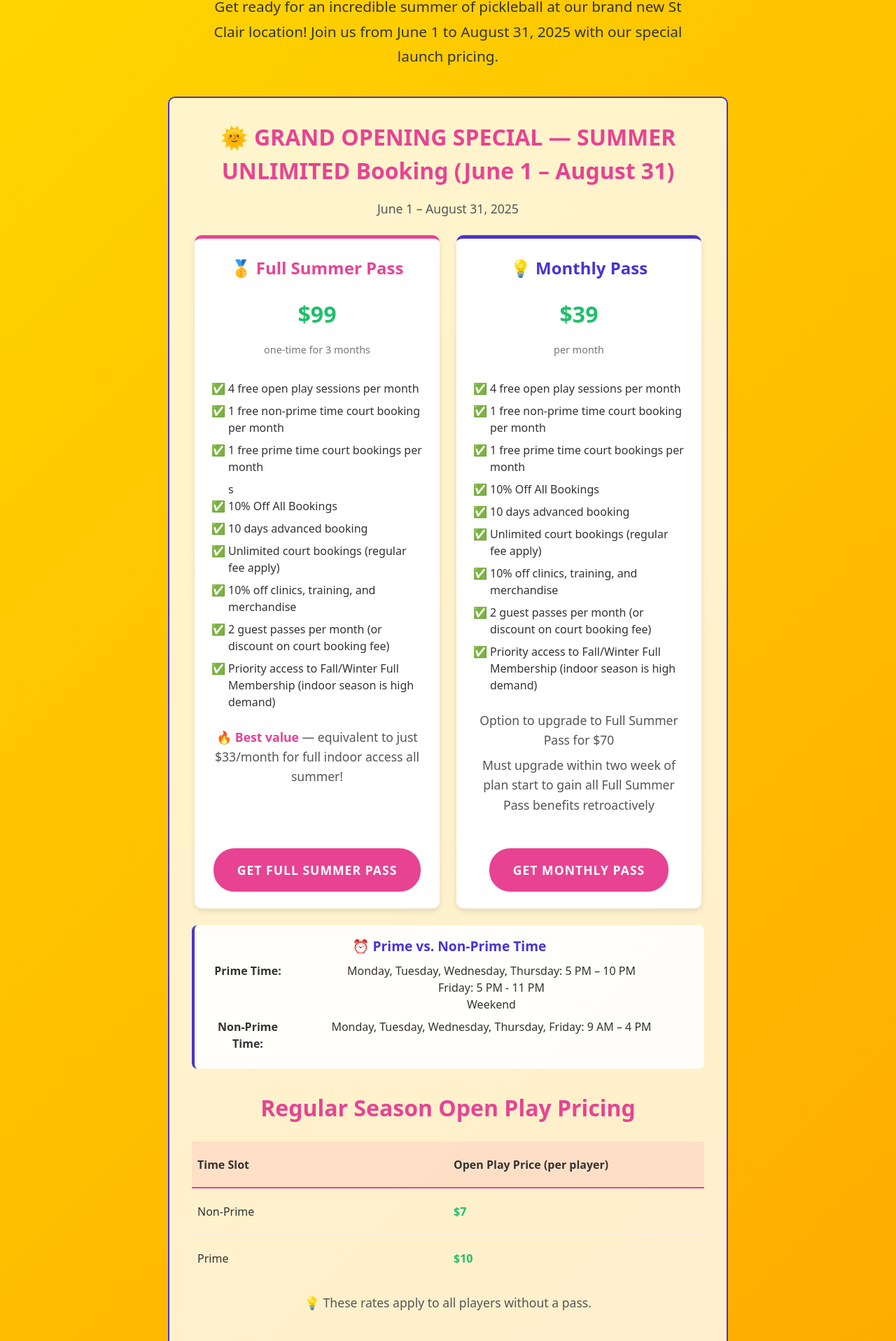
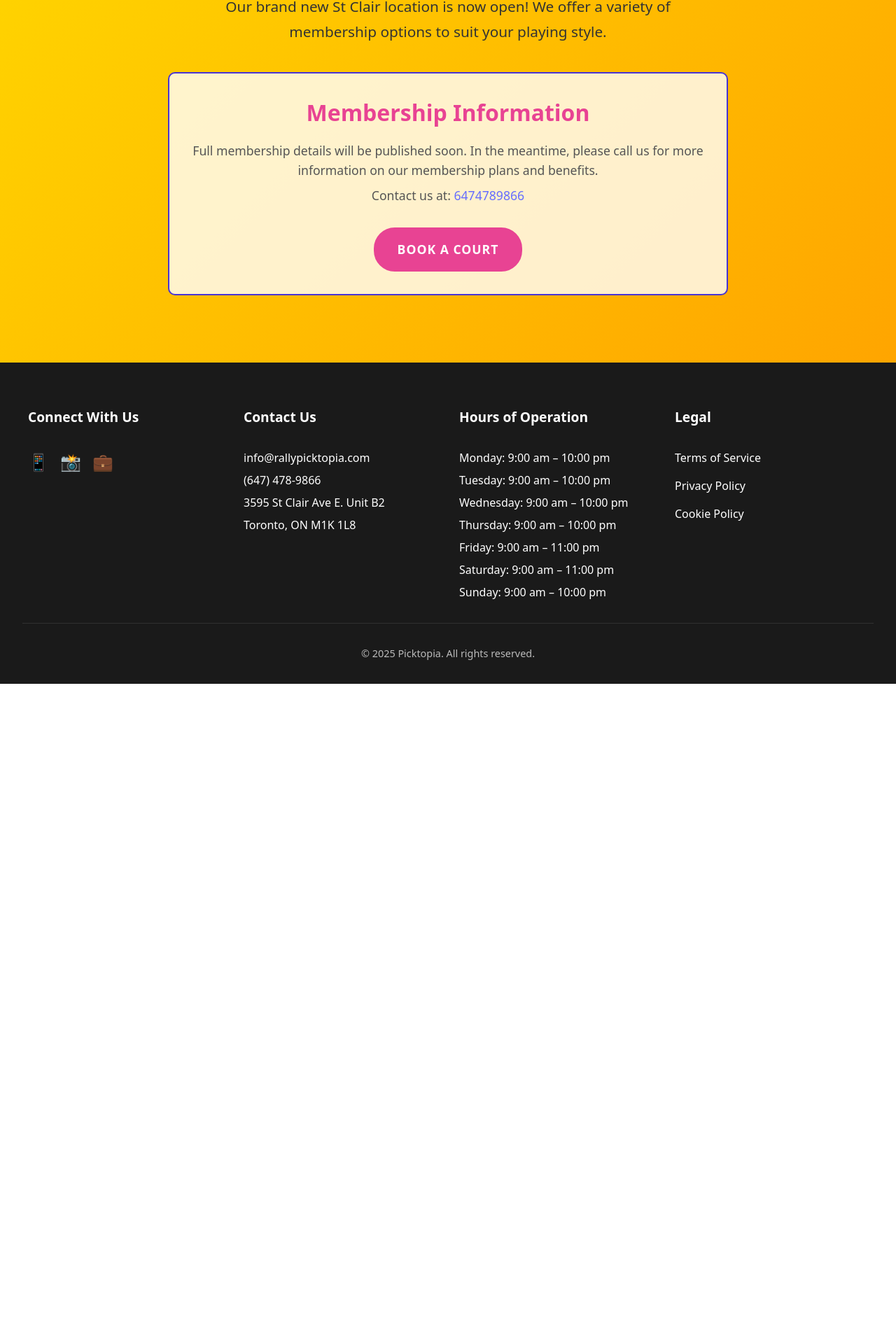
Before and after one commit to supertimmyh/picktopia_landing_page, a React (Vite) app: page / in a window 1280 px wide. Shown: the part 755-2671 px from the top of the page at 70% size. After the commit the page ends 1732 px from the top, so only its background shows below. Built offline with nearby package versions, Linux system fonts and the light colour scheme.

Commit message:
Remove the soft opening sign up and grand opening promotion. Update the social media, phone number, and email address

```diff
--- a/src/App.jsx
+++ b/src/App.jsx
@@ -8,7 +8,7 @@ import HeroSection from './components/HeroSection'; // Changed to HeroSection
 // import PrivateEvents from './components/PrivateEvents'
 // import PromotionalOffer from './components/PromotionalOffer'
 import GrandOpening from './components/GrandOpening'; // Import the new component
-import SoftOpeningSignUp from './components/SoftOpeningSignUp'; // Import the soft opening signup page
+// Soft opening phase has passed
 import WaiverForm from './components/WaiverForm'; // Import the waiver form component
 import Footer from './components/Footer'
 import SignUp from './components/SignUp'
@@ -39,7 +39,6 @@ function App() {
           } />
           <Route path="/signup" element={<SignUp />} />
           <Route path="/signup/success" element={<SignUpSuccess />} />
-          <Route path="/soft-opening-signup" element={<SoftOpeningSignUp />} />
           <Route path="/waiver" element={<WaiverForm />} />
         </Routes>
         <Footer />
--- a/src/components/Footer.jsx
+++ b/src/components/Footer.jsx
@@ -83,18 +83,17 @@ const Footer = () => {
         <Column>
           <Title>Connect With Us</Title>
           <SocialLinks>
-            <SocialIcon href="#" aria-label="Facebook">📱</SocialIcon>
-            <SocialIcon href="#" aria-label="Twitter">📨</SocialIcon>
-            <SocialIcon href="#" aria-label="Instagram">📸</SocialIcon>
-            <SocialIcon href="#" aria-label="LinkedIn">💼</SocialIcon>
+          <SocialIcon href="https://www.facebook.com/share/1AitgTBCBJ/?mibextid=wwXIfr" aria-label="Facebook">📱</SocialIcon>
+          <SocialIcon href="https://www.instagram.com/rally.picktopia" aria-label="Instagram">📸</SocialIcon>
+          <SocialIcon href="#" aria-label="LinkedIn">💼</SocialIcon>
           </SocialLinks>
         </Column>
 
         <Column>
           <Title>Contact Us</Title>
           <ContactInfo>
-            <ContactLink href="mailto:info@picktopia.com">info@rallypicktopia.com</ContactLink>
-            <ContactLink href="tel:+1234567890">(647) 478-9866</ContactLink>
+            <ContactLink href="mailto:info@rallypicktopia.com">info@rallypicktopia.com</ContactLink>
+            <ContactLink href="tel:+16474789866">(647) 478-9866</ContactLink>
             <div>3595 St Clair Ave E. Unit B2</div>
             <div>Toronto, ON M1K 1L8</div>
           </ContactInfo>
--- a/src/components/GrandOpening.jsx
+++ b/src/components/GrandOpening.jsx
@@ -245,125 +245,23 @@ const ButtonContainer = styled.div`
 
 const GrandOpening = () => {
   return (
-    <GrandOpeningSection>
+    <GrandOpeningSection id="membership">
       <Container>
-        <Header>🎉 Picktopia St Clair — Summer 2025 Launch 🎉</Header>
+        <Header>🎉 Welcome to Picktopia St Clair! 🎉</Header>
         <Description>
-          Get ready for an incredible summer of pickleball at our brand new St Clair location!
-          Join us from June 1 to August 31, 2025 with our special launch pricing.
+          Our brand new St Clair location is now open! We offer a variety of membership options to suit your playing style.
         </Description>
 
         <OfferDetailsContainer>
-          <OfferHeader>🌞 GRAND OPENING SPECIAL — SUMMER UNLIMITED Booking (June 1 – August 31)</OfferHeader>
-          <OfferText>June 1 – August 31, 2025</OfferText>
-
-          <PlanContainer>
-            <PlanCard featured={true}>
-              <PlanTitle featured={true}>🥇 Full Summer Pass</PlanTitle>
-              <PlanPrice>$99</PlanPrice>
-              <PlanSubtext>one-time for 3 months</PlanSubtext>
-
-              <BenefitList>
-                <BenefitItem>4 free open play sessions per month</BenefitItem>
-                <BenefitItem>1 free non-prime time court booking per month</BenefitItem>
-                <BenefitItem>1 free prime time court bookings per month</BenefitItem>s
-                <BenefitItem>10% Off All Bookings</BenefitItem>
-                <BenefitItem>10 days advanced booking</BenefitItem>
-                <BenefitItem>Unlimited court bookings (regular fee apply)</BenefitItem>
-                <BenefitItem>10% off clinics, training, and merchandise</BenefitItem>
-                <BenefitItem>2 guest passes per month (or discount on court booking fee)</BenefitItem>
-                <BenefitItem>Priority access to Fall/Winter Full Membership (indoor season is high demand)</BenefitItem>
-              </BenefitList>
-
-              <OfferText><strong>🔥 Best value</strong> — equivalent to just $33/month for full indoor access all summer!</OfferText>
-              <ButtonContainer>
-              <CTAButton href="https://app.gocourtplus.com/picktopia/login" target="_blank" rel="noopener noreferrer">GET FULL SUMMER PASS</CTAButton>
-              </ButtonContainer>
-            </PlanCard>
-
-            <PlanCard>
-              <PlanTitle>💡 Monthly Pass</PlanTitle>
-              <PlanPrice>$39</PlanPrice>
-              <PlanSubtext>per month</PlanSubtext>
-
-              <BenefitList>
-                <BenefitItem>4 free open play sessions per month</BenefitItem>
-                <BenefitItem>1 free non-prime time court booking per month</BenefitItem>
-                <BenefitItem>1 free prime time court bookings per month</BenefitItem>
-                <BenefitItem>10% Off All Bookings</BenefitItem>
-                <BenefitItem>10 days advanced booking</BenefitItem>
-                <BenefitItem>Unlimited court bookings (regular fee apply)</BenefitItem>
-                <BenefitItem>10% off clinics, training, and merchandise</BenefitItem>
-                <BenefitItem>2 guest passes per month (or discount on court booking fee)</BenefitItem>
-                <BenefitItem>Priority access to Fall/Winter Full Membership (indoor season is high demand)</BenefitItem>
-              </BenefitList>
-
-              <OfferText>Option to upgrade to Full Summer Pass for $70</OfferText>
-              <OfferText>Must upgrade within two week of plan start to gain all Full Summer Pass benefits retroactively</OfferText>
-              <ButtonContainer>
-              <CTAButton href="https://app.gocourtplus.com/picktopia/login" target="_blank" rel="noopener noreferrer">GET MONTHLY PASS</CTAButton>
-              </ButtonContainer>
-            </PlanCard>
-          </PlanContainer>
-
-          <TimeDefinition>
-            <TimeTitle>⏰ Prime vs. Non-Prime Time</TimeTitle>
-
-            <TimeRow>
-              <TimeLabel>Prime Time:</TimeLabel>
-              <TimeValue>Monday, Tuesday, Wednesday, Thursday: 5 PM – 10 PM<br />Friday: 5 PM - 11 PM<br />Weekend</TimeValue>
-            </TimeRow>
-
-            <TimeRow>
-              <TimeLabel>Non-Prime Time:</TimeLabel>
-              <TimeValue>Monday, Tuesday, Wednesday, Thursday, Friday: 9 AM – 4 PM</TimeValue>
-            </TimeRow>
-          </TimeDefinition>
-
-          <OfferHeader style={{ marginTop: '2rem' }}>Regular Season Open Play Pricing</OfferHeader>
-
-          <PricingTable>
-            <PricingHeader>
-              <PricingCell isHeader>Time Slot</PricingCell>
-              <PricingCell isHeader>Open Play Price (per player)</PricingCell>
-            </PricingHeader>
-
-            <PricingRow>
-              <PricingCell>Non-Prime</PricingCell>
-              <PricingCell><PriceHighlight>$7</PriceHighlight></PricingCell>
-            </PricingRow>
-
-            <PricingRow>
-              <PricingCell>Prime</PricingCell>
-              <PricingCell><PriceHighlight>$10</PriceHighlight></PricingCell>
-            </PricingRow>
-          </PricingTable>
-
-          <OfferText style={{ marginTop: '1rem' }}>💡 These rates apply to all players without a pass.</OfferText>
-
-          <OfferHeader style={{ marginTop: '2rem' }}>Court Booking Rates (Standard Model, Non-Pass Holders)</OfferHeader>
-
-          <PricingTable>
-            <PricingHeader>
-              <PricingCell isHeader>Court Type</PricingCell>
-              <PricingCell isHeader>Non-Prime</PricingCell>
-              <PricingCell isHeader>Prime</PricingCell>
-            </PricingHeader>
-
-            <PricingRow>
-              <PricingCell>Standard Courts</PricingCell>
-              <PricingCell><PriceHighlight>$30/hr</PriceHighlight></PricingCell>
-              <PricingCell><PriceHighlight>$35/hr</PriceHighlight></PricingCell>
-            </PricingRow>
-
-            <PricingRow>
-              <PricingCell>Championship Courts</PricingCell>
-              <PricingCell><PriceHighlight>$35/hr</PriceHighlight></PricingCell>
-              <PricingCell><PriceHighlight>$40/hr</PriceHighlight></PricingCell>
-            </PricingRow>
-          </PricingTable>
-
-          <OfferText style={{ marginTop: '1rem' }}>🧑‍🤝‍🧑 Booking fees are typically split among players unless covered by a pass or membership.</OfferText>
+          <OfferHeader>Membership Information</OfferHeader>
+          <OfferText>
+            Full membership details will be published soon.
+            In the meantime, please call us for more information on our membership plans and benefits.
+          </OfferText>
+          <OfferText>
+            Contact us at: <a href="tel:+16474789866">6474789866</a>
+          </OfferText>
+          <CTAButton href="https://app.gocourtplus.com/picktopia/login" target="_blank" rel="noopener noreferrer">Book a Court</CTAButton>
         </OfferDetailsContainer>
       </Container>
     </GrandOpeningSection>
--- a/src/components/Navbar.jsx
+++ b/src/components/Navbar.jsx
@@ -209,7 +209,7 @@ const Navbar = () => {
         </HamburgerButton>
         <NavLinks isOpen={isOpen}>
           <NavLink to="/">Home</NavLink>
-          <NavLink to="/soft-opening-signup">Soft Opening</NavLink>
+          <NavLink to="/#membership">Membership</NavLink>
           <BookNowButton to="https://app.gocourtplus.com/picktopia/login">Join Now</BookNowButton>
         </NavLinks>
       </NavContainer>
```
